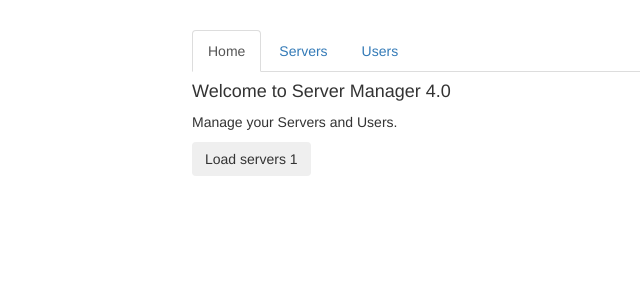
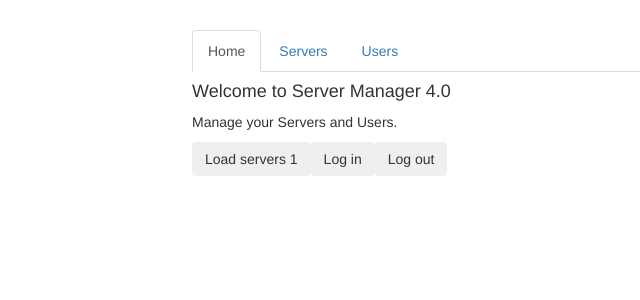
Before and after one commit to mbochynski/angular-assignments, an Angular app in the folder modules/routing/: page / in a window 1280 px wide. Shown: the top 300 px of the page, without its empty margins (73-713 px from the left). Built offline with nearby package versions, Linux system fonts and the light colour scheme.

Commit message:
Add buttons to login logout

```diff
--- a/modules/routing/src/app/home/home.component.html
+++ b/modules/routing/src/app/home/home.component.html
@@ -1,3 +1,6 @@
 <h4>Welcome to Server Manager 4.0</h4>
 <p>Manage your Servers and Users.</p>
 <button class="btn" (click)="onLoadServers(1)">Load servers 1</button>
+
+<button class="btn" (click)="onLogIn()">Log in</button>
+<button class="btn" (click)="onLogOut()">Log out</button>
--- a/modules/routing/src/app/home/home.component.ts
+++ b/modules/routing/src/app/home/home.component.ts
@@ -1,5 +1,6 @@
 import { Component, OnInit } from '@angular/core';
 import { Router } from '@angular/router';
+import { AuthService } from '../auth.service';
 
 @Component({
   selector: 'app-home',
@@ -8,7 +9,7 @@ import { Router } from '@angular/router';
 })
 export class HomeComponent implements OnInit {
 
-  constructor(private router: Router) { }
+  constructor(private router: Router, private authService: AuthService) { }
 
   ngOnInit() {
   }
@@ -23,4 +24,12 @@ export class HomeComponent implements OnInit {
     });
   }
 
+  onLogIn() {
+    this.authService.login();
+  }
+
+  onLogOut() {
+    this.authService.logout();
+  }
+
 }
```
